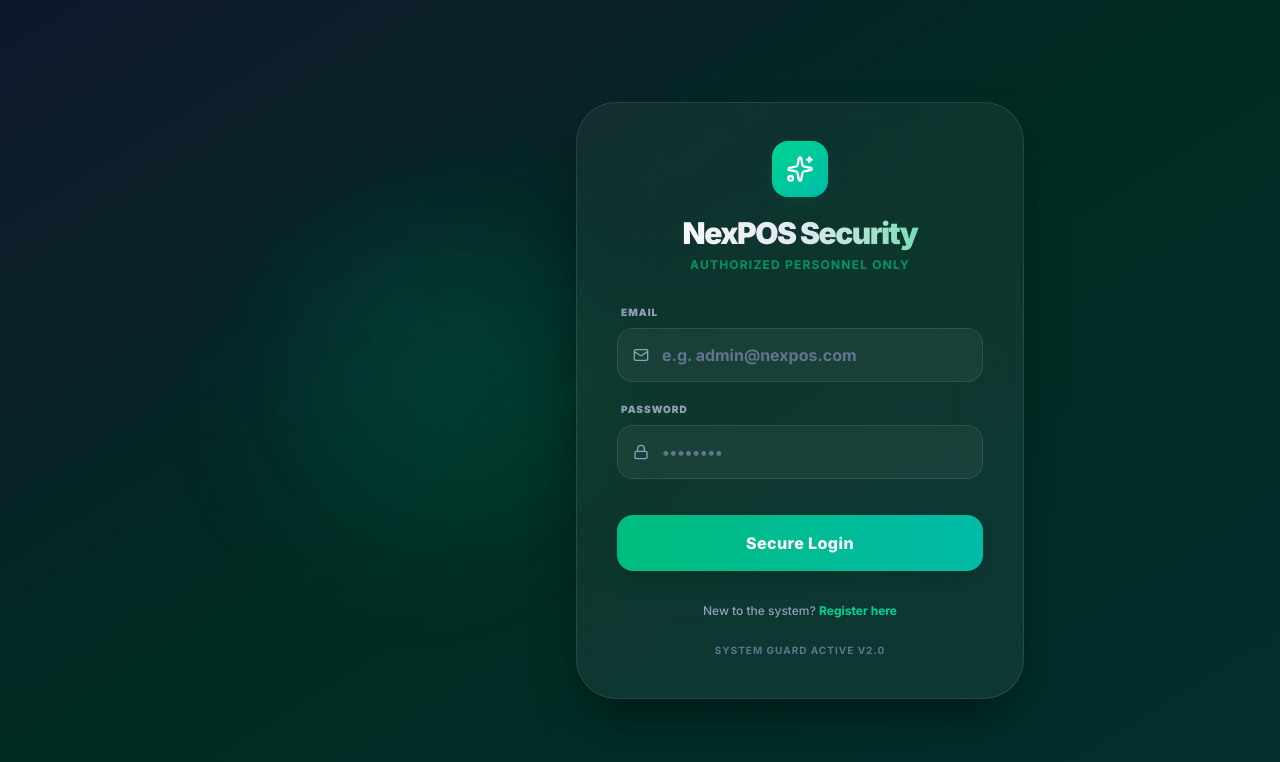
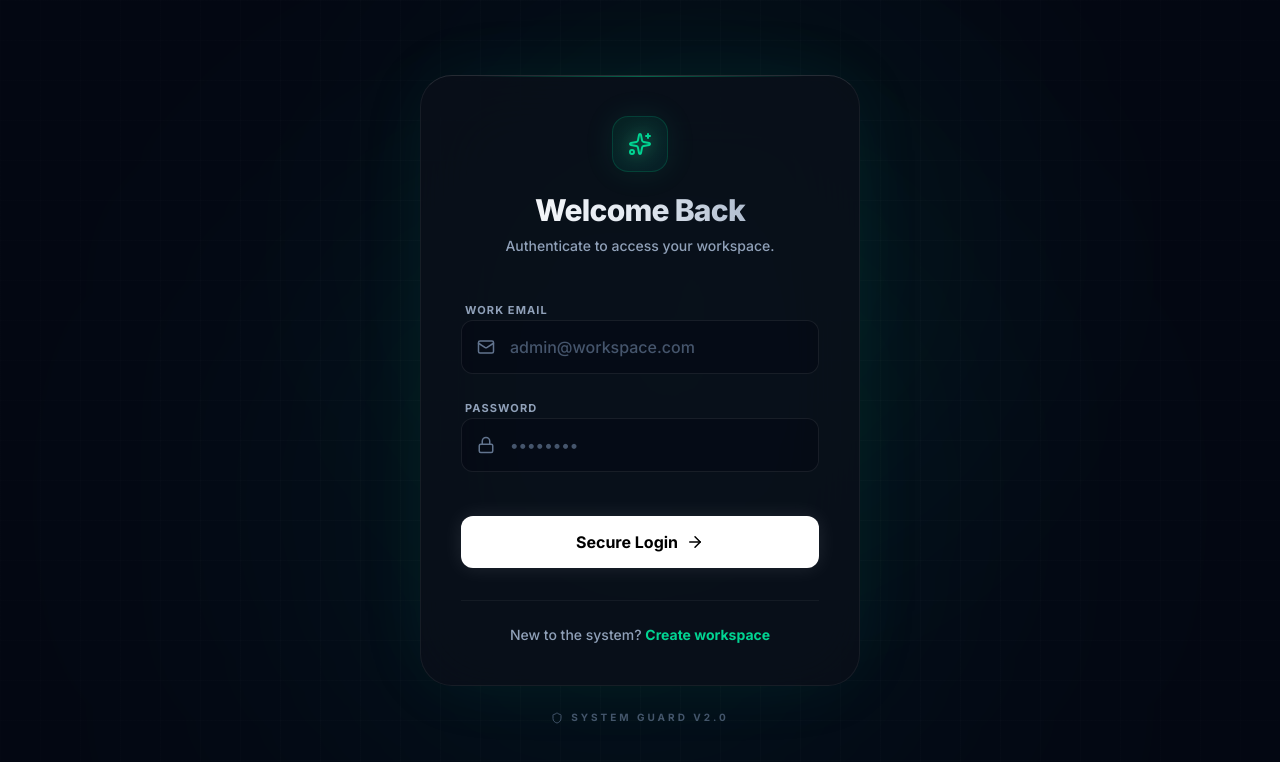
Before and after one commit to khanlazyanas/nexpos, a Next.js app: page /login in a window 1280 px wide. Shown: the top 762 px of the page. Built offline with nearby package versions, Linux system fonts and the light colour scheme.

Commit message:
style: upgrade login page to ultra-premium glassmorphic UI with success toast and micro-interactions

```diff
--- a/src/app/login/page.tsx
+++ b/src/app/login/page.tsx
@@ -3,13 +3,14 @@
 import { useState } from 'react';
 import { signIn } from 'next-auth/react';
 import { useRouter } from 'next/navigation';
-import { Lock, Mail, Sparkles, AlertCircle } from 'lucide-react';
+import { Lock, Mail, Sparkles, AlertCircle, CheckCircle2, Shield, ArrowRight } from 'lucide-react';
 import Link from 'next/link';
 
 export default function LoginPage() {
   const [email, setEmail] = useState('');
   const [password, setPassword] = useState('');
   const [error, setError] = useState('');
+  const [success, setSuccess] = useState(''); // Added success state for the toast message
   const [loading, setLoading] = useState(false);
   const router = useRouter();
 
@@ -17,6 +18,7 @@ export default function LoginPage() {
     e.preventDefault();
     setLoading(true);
     setError('');
+    setSuccess('');
 
     try {
       const res = await signIn('credentials', {
@@ -26,109 +28,141 @@ export default function LoginPage() {
       });
 
       if (res?.error) {
-        // 🛠️ Professional English Error Message
+        // Professional Error Message
         setError('Invalid email or password. Please try again.');
         setLoading(false);
       } else {
+        // Professional Success Toast Message
+        setSuccess('Login successful! Welcome back...');
+
+        // Added a slight delay so the user can see the success toast before redirecting
+        setTimeout(() => {
           router.push('/');
           router.refresh();
+        }, 1500);
       }
     } catch (err) {
       console.error(err);
-      // 🛠️ Professional Technical Error Message
+      // Professional Technical Error Message
       setError('An internal authentication error occurred. Please contact admin.');
       setLoading(false);
     }
   };
 
   return (
-    <div className="relative min-h-screen flex items-center justify-center bg-gradient-to-br from-slate-900 via-emerald-950 to-teal-950 px-4 overflow-hidden">
+    <div className="relative min-h-screen flex items-center justify-center bg-[#030712] px-4 py-12 overflow-hidden font-sans selection:bg-emerald-500/30">
 
-      {/* Background Premium Glow Effects */}
-      <div className="absolute top-1/4 left-1/4 w-72 h-72 bg-emerald-500/10 rounded-full blur-3xl pointer-events-none animate-pulse"></div>
-      <div className="bottom-1/4 right-1/4 w-80 h-80 bg-teal-500/10 rounded-full blur-3xl pointer-events-none animate-pulse duration-3000"></div>
+      {/* Background Architectural Grid & Noise */}
+      <div className="absolute inset-0 bg-[linear-gradient(to_right,#ffffff05_1px,transparent_1px),linear-gradient(to_bottom,#ffffff05_1px,transparent_1px)] bg-[size:40px_40px]"></div>
+      <div className="absolute inset-0 bg-[radial-gradient(circle_at_center,transparent_0%,#030712_100%)] opacity-80 pointer-events-none"></div>
 
-      {/* Main Glassmorphic Box */}
-      <div className="w-full max-w-md bg-white/5 backdrop-blur-2xl rounded-[2.5rem] border border-white/10 shadow-[0_25px_50px_-12px_rgba(0,0,0,0.5)] p-8 sm:p-10 relative z-10 animate-in fade-in zoom-in-95 duration-500">
+      {/* Premium Ambient Glows */}
+      <div className="absolute top-0 right-1/4 w-[500px] h-[500px] bg-emerald-600/10 rounded-full blur-[120px] pointer-events-none mix-blend-screen animate-pulse"></div>
+      <div className="absolute bottom-0 left-1/4 w-[600px] h-[600px] bg-teal-600/10 rounded-full blur-[150px] pointer-events-none mix-blend-screen"></div>
 
-        {/* Logo / Header */}
-        <div className="text-center mb-8">
-          <div className="inline-flex bg-gradient-to-br from-emerald-400 to-teal-500 p-3.5 rounded-2xl text-white shadow-lg shadow-emerald-900/30 mb-4 animate-bounce duration-2000">
-            <Sparkles size={28} />
+      {/* Main Glassmorphic Container */}
+      <div className="w-full max-w-[440px] relative z-10 animate-in fade-in slide-in-from-bottom-8 duration-700 ease-out">
+
+        <div className="bg-[#0a0f1a]/80 backdrop-blur-2xl rounded-[2rem] border border-white/[0.06] border-t-white/[0.12] shadow-[0_0_80px_-20px_rgba(16,185,129,0.15)] p-8 sm:p-10 relative overflow-hidden">
+
+          {/* Subtle Card Inner Glow */}
+          <div className="absolute top-0 left-1/2 -translate-x-1/2 w-3/4 h-px bg-gradient-to-r from-transparent via-emerald-500/50 to-transparent"></div>
+
+          {/* Header Section */}
+          <div className="text-center mb-10">
+            <div className="inline-flex items-center justify-center w-14 h-14 bg-gradient-to-br from-emerald-400/10 to-teal-500/10 border border-emerald-500/20 rounded-2xl text-emerald-400 mb-5 shadow-[0_0_30px_rgba(52,211,153,0.1)]">
+              <Sparkles size={24} className="drop-shadow-[0_0_10px_rgba(52,211,153,0.8)]" />
             </div>
-          <h1 className="text-3xl font-black text-transparent bg-clip-text bg-gradient-to-r from-white via-slate-200 to-emerald-400 tracking-tighter">
-            NexPOS Security
+            <h1 className="text-3xl font-extrabold text-transparent bg-clip-text bg-gradient-to-r from-white via-slate-200 to-slate-400 tracking-tight mb-2">
+              Welcome Back
             </h1>
-          <p className="text-xs font-bold text-emerald-500/70 uppercase tracking-widest mt-1.5">
-            Authorized Personnel Only
+            <p className="text-sm font-medium text-slate-400">
+              Authenticate to access your workspace.
             </p>
           </div>
 
           {/* Error Alert */}
           {error && (
-          <div className="mb-6 p-4 bg-rose-500/10 border border-rose-500/20 text-rose-300 rounded-xl text-xs sm:text-sm font-bold flex items-center gap-2.5 animate-in shake duration-300">
-            <AlertCircle size={18} className="shrink-0" />
+            <div className="mb-6 p-4 bg-rose-500/10 border-l-4 border-rose-500 text-rose-300 rounded-r-xl text-sm font-medium flex items-start gap-3 animate-in shake duration-300 shadow-sm">
+              <AlertCircle size={18} className="shrink-0 mt-0.5" />
               <span>{error}</span>
+            </div>
+          )}
+
+          {/* Success Alert */}
+          {success && (
+            <div className="mb-6 p-4 bg-emerald-500/10 border-l-4 border-emerald-500 text-emerald-400 rounded-r-xl text-sm font-medium flex items-start gap-3 animate-in fade-in duration-300 shadow-sm">
+              <CheckCircle2 size={18} className="shrink-0 mt-0.5" />
+              <span>{success}</span>
             </div>
           )}
 
           {/* Login Form */}
           <form onSubmit={handleSubmit} className="space-y-5">
-          {/* Email */}
-          <div>
-            <label className="block text-[10px] font-black text-slate-400 uppercase tracking-widest mb-2 ml-1">Email</label>
-            <div className="relative">
-              <Mail size={16} className="absolute left-4 top-1/2 -translate-y-1/2 text-slate-400" />
+
+            {/* Email Input */}
+            <div className="space-y-2">
+              <label className="text-[11px] font-bold text-slate-400 uppercase tracking-widest pl-1">Work Email</label>
+              <div className="relative group">
+                <Mail size={18} className="absolute left-4 top-1/2 -translate-y-1/2 text-slate-500 group-focus-within:text-emerald-400 transition-colors duration-300" />
                 <input
-                type="email" required placeholder="e.g. admin@nexpos.com" value={email} onChange={(e) => setEmail(e.target.value)}
+                  type="email" required placeholder="admin@workspace.com" value={email} onChange={(e) => setEmail(e.target.value)}
                   autoCapitalize="none" autoComplete="email" spellCheck={false}
-                className="w-full bg-white/5 border border-white/10 rounded-xl sm:rounded-2xl py-3.5 pl-11 pr-4 outline-none focus:bg-white/10 focus:border-emerald-500 text-white font-bold placeholder:text-slate-500 transition-all text-sm sm:text-base shadow-inner"
+                  className="w-full bg-[#030712]/50 border border-white/[0.08] rounded-xl py-3.5 pl-12 pr-4 outline-none focus:bg-emerald-500/[0.02] focus:border-emerald-500/50 focus:ring-4 focus:ring-emerald-500/10 text-white font-medium placeholder:text-slate-600 transition-all duration-300 text-sm sm:text-base"
                 />
               </div>
             </div>
 
-          {/* Password */}
-          <div>
-            <label className="block text-[10px] font-black text-slate-400 uppercase tracking-widest mb-2 ml-1">Password</label>
-            <div className="relative">
-              <Lock size={16} className="absolute left-4 top-1/2 -translate-y-1/2 text-slate-400" />
+            {/* Password Input */}
+            <div className="space-y-2">
+              <label className="text-[11px] font-bold text-slate-400 uppercase tracking-widest pl-1">Password</label>
+              <div className="relative group">
+                <Lock size={18} className="absolute left-4 top-1/2 -translate-y-1/2 text-slate-500 group-focus-within:text-emerald-400 transition-colors duration-300" />
                 <input
                   type="password" required placeholder="••••••••" value={password} onChange={(e) => setPassword(e.target.value)}
-                className="w-full bg-white/5 border border-white/10 rounded-xl sm:rounded-2xl py-3.5 pl-11 pr-4 outline-none focus:bg-white/10 focus:border-emerald-500 text-white font-bold placeholder:text-slate-500 transition-all text-sm sm:text-base shadow-inner"
+                  className="w-full bg-[#030712]/50 border border-white/[0.08] rounded-xl py-3.5 pl-12 pr-4 outline-none focus:bg-emerald-500/[0.02] focus:border-emerald-500/50 focus:ring-4 focus:ring-emerald-500/10 text-white font-medium placeholder:text-slate-600 transition-all duration-300 text-sm sm:text-base"
                 />
               </div>
             </div>
 
             {/* Submit Button */}
-          <div className="pt-4">
+            <div className="pt-6">
               <button
                 type="submit" disabled={loading}
-              className="group relative overflow-hidden w-full bg-gradient-to-r from-emerald-500 to-teal-500 disabled:from-slate-700 disabled:to-slate-800 disabled:text-slate-400 font-extrabold py-4 rounded-xl sm:rounded-2xl text-white tracking-wide shadow-lg shadow-emerald-950/50 transition-all active:scale-[0.98] disabled:cursor-not-allowed"
+                className="group relative flex items-center justify-center gap-2 w-full bg-white hover:bg-slate-100 disabled:bg-slate-800 disabled:text-slate-500 text-black font-bold py-3.5 rounded-xl transition-all active:scale-[0.98] disabled:cursor-not-allowed overflow-hidden shadow-[0_0_20px_rgba(255,255,255,0.1)] hover:shadow-[0_0_30px_rgba(255,255,255,0.2)]"
               >
                 {!loading && (
-                <div className="absolute inset-0 -translate-x-full group-hover:animate-[shimmer_1.5s_infinite] bg-gradient-to-r from-transparent via-white/20 to-transparent skew-x-12"></div>
+                  <div className="absolute inset-0 -translate-x-full group-hover:animate-[shimmer_1.5s_infinite] bg-gradient-to-r from-transparent via-black/5 to-transparent skew-x-12 pointer-events-none"></div>
                 )}
                 <span className="relative z-10 text-sm sm:text-base">
-                {loading ? 'Securing Session...' : 'Secure Login'}
+                  {loading ? 'Authenticating...' : 'Secure Login'}
                 </span>
+                {!loading && <ArrowRight size={18} className="relative z-10 group-hover:translate-x-1 transition-transform duration-300" />}
               </button>
             </div>
           </form>
 
-        {/* Register Link */}
-        <div className="mt-8 text-center text-xs font-medium text-slate-400">
+          {/* Footer Link */}
+          <div className="mt-8 pt-6 border-t border-white/[0.05] text-center text-sm font-medium text-slate-400">
             New to the system?{' '}
-          <Link href="/register" className="text-emerald-400 font-bold hover:underline transition-all hover:text-emerald-300">
-            Register here
+            <Link href="/register" className="text-emerald-400 hover:text-emerald-300 font-bold transition-colors hover:underline underline-offset-4 decoration-emerald-500/30">
+              Create workspace
             </Link>
           </div>
+        </div>
 
-        {/* Bottom Helper Info */}
-        <div className="mt-6 text-center text-[10px] font-bold text-slate-500 uppercase tracking-widest">
-          System Guard Active v2.0
+        {/* Brand Watermark */}
+        <div className="mt-6 text-center flex items-center justify-center gap-2 text-[10px] font-bold text-slate-600 uppercase tracking-[0.3em]">
+          <Shield size={12} /> System Guard v2.0
         </div>
 
       </div>
+
+      <style dangerouslySetInnerHTML={{__html: `
+        @keyframes shimmer {
+          100% { transform: translateX(100%); }
+        }
+      `}} />
     </div>
   );
 }
```
Lines whose indentation alone changed are shown as unchanged.
